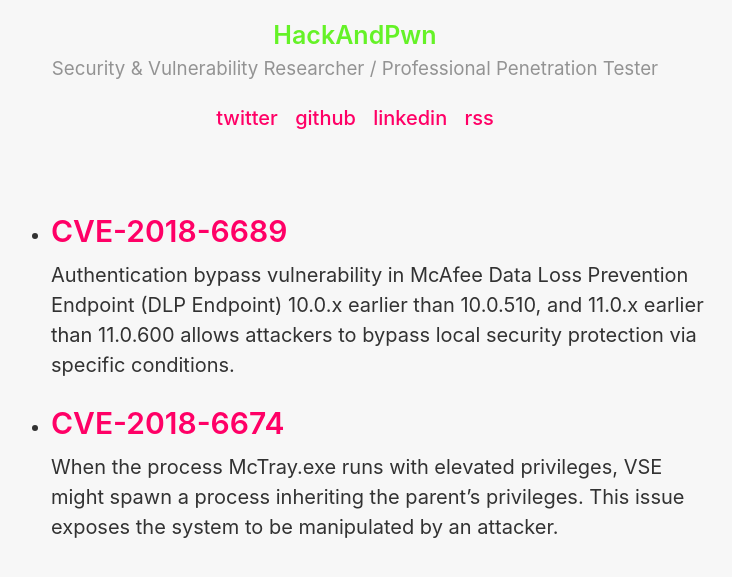
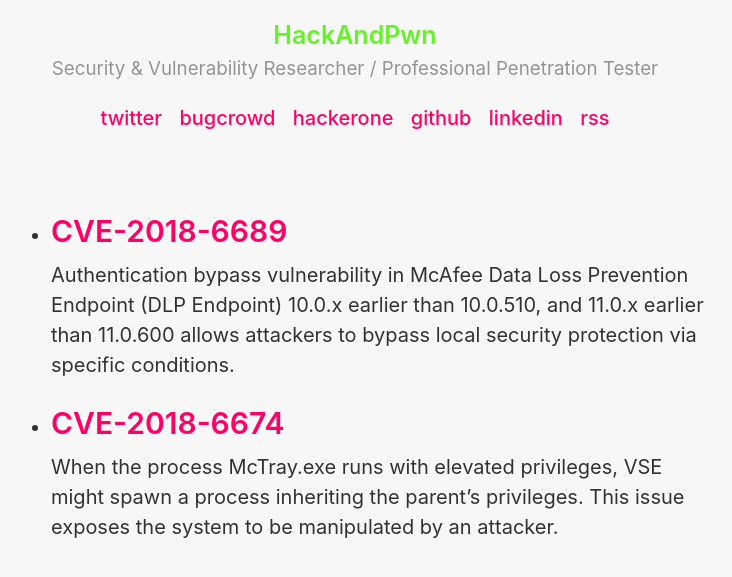
Before and after one commit to HackAndPwn/HackAndPwn.github.io, a Jekyll site: the page built from index.html, in a window 1280 px wide. Shown: the top 577 px of the page, without its empty margins (279-1011 px from the left). Built offline with Jekyll 4.4.1, drawn with Linux system fonts in a browser that asks for light colours; the list of posts is cut into pages by our own code.

Commit message:
Add bugcrowd and hackerone links

```diff
--- a/_layouts/default.html
+++ b/_layouts/default.html
@@ -21,6 +21,8 @@
 		<div class="navigation">
 		<ul id="navigation-list">
 		<li><a href="https://twitter.com/HackAndPwn">twitter</a></li>
+		<li><a href="https://bugcrowd.com/HackAndPwn">bugcrowd</a></li>
+		<li><a href="https://hackerone.com/HackAndPwn">hackerone</a></li>
 		<li><a href="https://github.com/HackAndPwn">github</a></li>
 		<li><a href="https://www.linkedin.com/in/HackAndPwn/">linkedin</a></li>
 		<li><a href="/feed.xml">rss</a></li>
```
